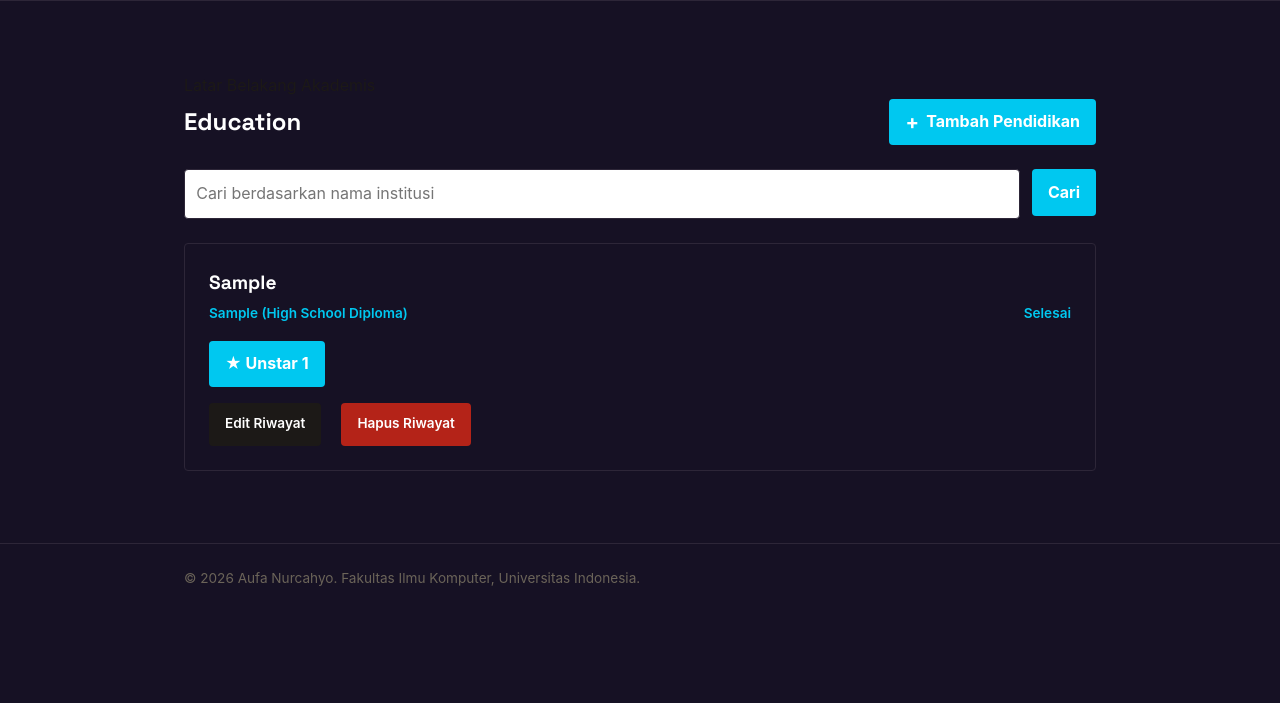
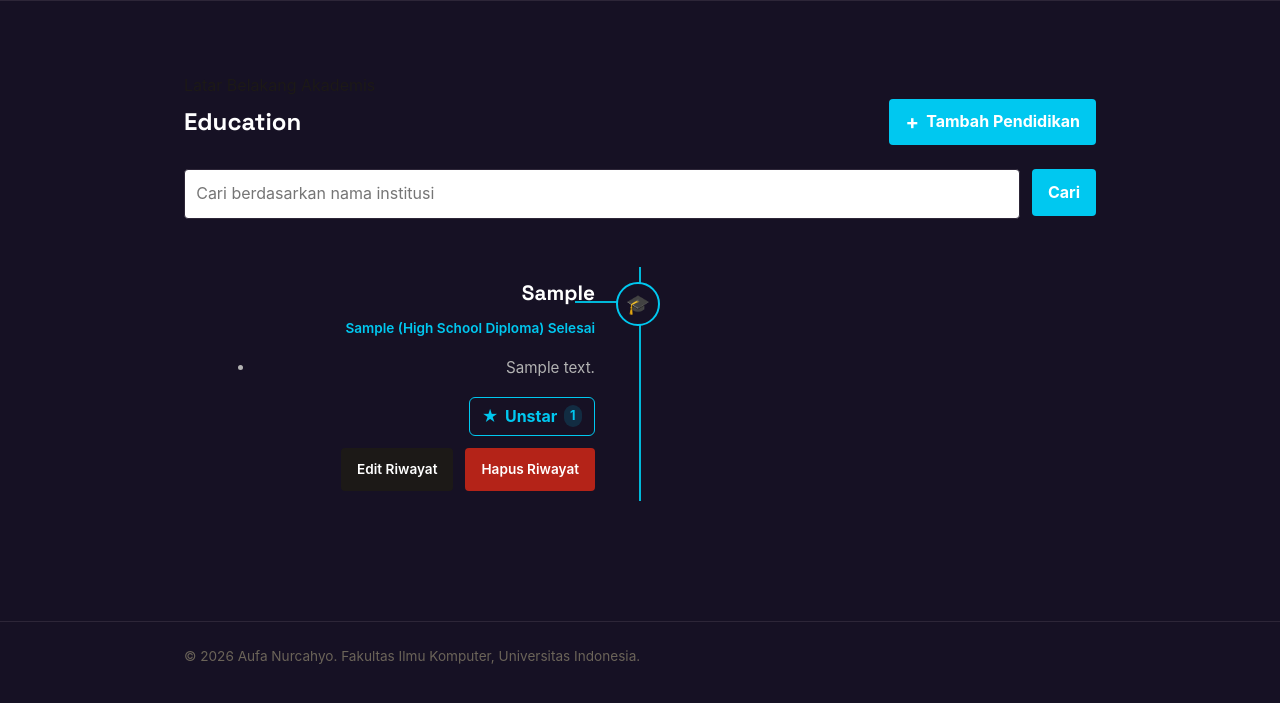
Before and after one commit to aufagit/myportofolio, a Django app: page /education/ in a window 1280 px wide. Shown: the part 74-777 px from the top of the page. Run offline with Django 5.2, Linux system fonts and the light colour scheme; a user stored in the database is signed in; tables that the repository leaves empty hold one stand-in row (values such as "Sample post").

Commit message:
style(education): update education section layout to vertical timeline with dark theme preserved

```diff
--- a/static/css/style.css
+++ b/static/css/style.css
@@ -227,32 +208,33 @@ h1, .brand {
     font-size: 2rem;
     color: var(--white);
     margin-bottom: 2rem;
-} */
+}
 
-/* Layout Grid untuk daftar kartu */
+/* ===================================================
+   1. GAYA DEFAULT: KARTU GRID (UNTUK EXPERIENCE)
+   =================================================== */
 .experience-list {
     display: grid;
     grid-template-columns: 1fr;
     gap: 1.5rem;
 }
 
-/* Kartu Pengalaman */
 .experience-list article {
-    background-color: var(--back);
-    border: 1px solid var(--line);
-    border-radius: var(--radius);
+    background-color: rgba(255, 255, 255, 0.04);
+    border: 1px solid rgba(255, 255, 255, 0.08);
+    border-radius: 12px;
     padding: 1.5rem;
     position: relative;
-    transition: transform 0.2s ease, border-color 0.2s ease;
+    box-shadow: 0 4px 20px rgba(0, 0, 0, 0.2);
+    transition: transform 0.2s ease, border-color 0.2s ease, box-shadow 0.2s ease;
 }
 
-/* Efek Hover: Beri aksen border warna indigo saat disorot */
 .experience-list article:hover {
     transform: translateY(-4px);
-    border-color: var(--indigo);
+    border-color: var(--accent);
+    box-shadow: 0 6px 24px rgba(0, 200, 240, 0.15);
 }
 
-/* Judul Posisi / Role */
 .experience-list article h3 {
     font-family: "Space Grotesk", -apple-system, sans-serif;
     font-size: 1.2rem;
@@ -272,7 +253,19 @@ h1, .brand {
     margin-bottom: 1rem;
 }
 
-/* Daftar Poin Rincian Tugas */
+.experience-org span {
+    display: inline-block;
+    margin-top: 4px;
+    font-size: 0.85rem;
+    font-weight: 600;
+    color: var(--accent); /* Tetap menggunakan warna aksen biru/cyan */
+
+    /* Semua efek kotak (background, border, padding, border-radius) dihapus */
+    background: transparent;
+    border: none;
+    padding: 0;
+}
+
 .experience-list article ul {
     padding-left: 1.25rem;
     max-height: 0;
@@ -294,6 +287,134 @@ h1, .brand {
     margin-bottom: 0.35rem;
 }
 
+/* ===================================================
+   2. GAYA KHUSUS: TIMELINE (HANYA UNTUK EDUCATION)
+   =================================================== */
+#education .experience-list {
+    position: relative;
+    max-width: 900px;
+    margin: 3rem auto;
+    display: block;
+    padding: 0;
+}
+
+#education .experience-list::after {
+    content: '';
+    position: absolute;
+    width: 2px;
+    background-color: var(--accent-dark);
+    top: 0;
+    bottom: 0;
+    left: 50%;
+    margin-left: -1px;
+    z-index: 0;
+}
+
+#education .experience-list article {
+    background-color: transparent;
+    border: none;
+    border-radius: 0;
+    padding: 10px 45px;
+    position: relative;
+    width: 50%;
+    box-shadow: none;
+    transition: none;
+    margin-bottom: 3rem;
+}
+
+#education .experience-list article:hover {
+    transform: none;
+    border-color: transparent;
+    box-shadow: none;
+}
+
+#education .experience-list article:nth-child(odd) {
+    left: 0;
+    text-align: right;
+}
+
+#education .experience-list article:nth-child(even) {
+    left: 50%;
+    text-align: left;
+}
+
+#education .experience-list article::before {
+    content: '🎓';
+    position: absolute;
+    width: 40px;
+    height: 40px;
+    background-color: var(--back);
+    border: 2px solid var(--accent);
+    top: 15px;
+    border-radius: 50%;
+    z-index: 2;
+    display: flex;
+    align-items: center;
+    justify-content: center;
+    font-size: 1.2rem;
+}
+
+#education .experience-list article:nth-child(odd)::before {
+    right: -20px;
+}
+
+#education .experience-list article:nth-child(even)::before {
+    left: -20px;
+}
+
+#education .experience-list article::after {
+    content: '';
+    position: absolute;
+    width: 45px;
+    height: 2px;
+    background-color: var(--accent-dark);
+    top: 34px;
+    z-index: 0;
+}
+
+#education .experience-list article:nth-child(odd)::after {
+    right: 20px;
+}
+
+#education .experience-list article:nth-child(even)::after {
+    left: 20px;
+}
+
+#education .experience-list article h3 {
+    font-size: 1.3rem;
+    color: var(--white);
+    margin-bottom: 0.25rem;
+}
+
+#education .experience-org {
+    display: block;
+}
+
+#education .experience-list article ul {
+    max-height: none;
+    opacity: 1;
+    overflow: visible;
+}
+
+#education .project-card-actions {
+    display: flex;
+    flex-wrap: wrap;
+    gap: 0.75rem;
+    margin-top: 1rem;
+    border-top: none;
+    padding-top: 0;
+}
+
+#education .experience-list article:nth-child(odd) .project-card-actions {
+    justify-content: flex-end;
+}
+#education .experience-list article:nth-child(even) .project-card-actions {
+    justify-content: flex-start;
+}
+
+/* ===================================================
+   3. FORM, BUTTONS, & MODAL
+   =================================================== */
 .project-form {
     width: 100%;
     max-width: 100%;
@@ -421,9 +517,8 @@ h1, .brand {
 .project-actions {
     display: flex;
     align-items: center;
-    flex-wrap: wrap;
-    gap: 20px;
-    margin-top: 1rem;
+    gap: 0.75rem;
+    margin-top: 0;
 }
 
 .project-actions .button {
@@ -433,16 +528,18 @@ h1, .brand {
 
 .project-card-actions {
     display: flex;
-    flex-direction: column;
-    margin-top: auto;
+    flex-direction: row;
+    align-items: center;
+    justify-content: space-between;
+    flex-wrap: wrap;
+    gap: 0.75rem;
+    margin-top: 1.5rem;
+    padding-top: 1rem;
+    border-top: 1px solid rgba(255, 255, 255, 0.08);
 }
 
 .hide {
     display: none !important;
-}
-
-.project-actions .experience-status {
-    margin-top: 0;
 }
 
 .project-delete-modal {
@@ -521,7 +615,69 @@ h1, .brand {
     background: #b42318;
 }
 
+/* ===================================================
+   4. STAR BUTTONS
+   =================================================== */
+.star-form {
+    display: inline;
+}
+
+.button-star {
+    display: inline-flex;
+    align-items: center;
+    gap: 0.4rem;
+    background: transparent !important;
+    color: var(--abu);
+    border: 1px solid rgba(255, 255, 255, 0.15) !important;
+    padding: 6px 12px;
+    border-radius: 6px;
+    cursor: pointer;
+    transition: all 0.2s ease;
+}
+
+.button-star:hover {
+    background: rgba(255, 255, 255, 0.05) !important;
+    color: var(--white);
+}
+
+.button-star.is-starred {
+    background: transparent !important;
+    color: var(--accent) !important;
+    border-color: var(--accent) !important;
+}
+
+.star-count {
+    padding: 0.05rem 0.4rem;
+    border-radius: 999px;
+    background: rgba(255, 255, 255, 0.25);
+    font-size: 0.8rem;
+}
+
+.button-star.is-starred .star-count {
+    background: rgba(0, 200, 240, 0.15);
+    color: var(--accent);
+}
+
+/* ===================================================
+   5. RESPONSIVE DESIGN (HP)
+   =================================================== */
 @media (max-width: 600px) {
+    .hero-grid {
+        grid-template-columns: 1fr;
+        grid-template-areas:
+            "identity"
+            "photo"
+            "details";
+    }
+
+    .hero-photo {
+        max-width: 220px;
+    }
+
+    .social-links {
+        justify-content: flex-start;
+    }
+
     .project-header {
         align-items: flex-start;
         flex-direction: column;
```
Also changed, not shown: other parts of static/css/style.css (+30 -75 lines), README.md.
